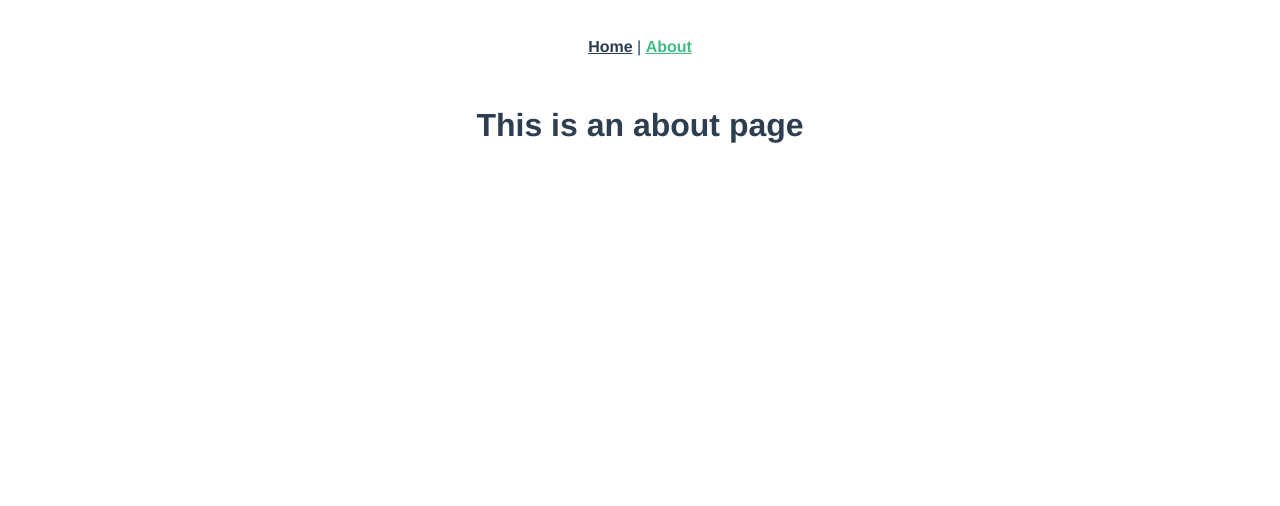
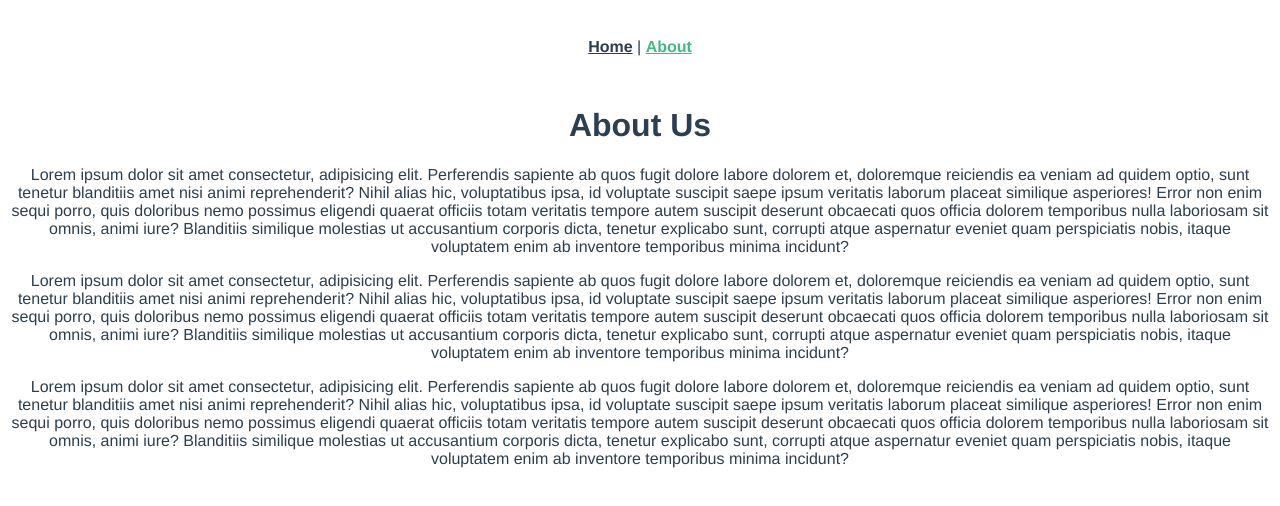
Before and after one commit to Arik096/vue_cli, a Vue app in the folder vue_router_demo/: page /about in a window 1280 px wide. Shown: the top 506 px of the page. Built offline with nearby package versions, Linux system fonts and the light colour scheme.

Commit message:
Update About.vue

```diff
--- a/vue_router_demo/src/views/About.vue
+++ b/vue_router_demo/src/views/About.vue
@@ -1,5 +1,8 @@
 <template>
   <div class="about">
-    <h1>This is an about page</h1>
+    <h1>About Us</h1>
+    <p>Lorem ipsum dolor sit amet consectetur, adipisicing elit. Perferendis sapiente ab quos fugit dolore labore dolorem et, doloremque reiciendis ea veniam ad quidem optio, sunt tenetur blanditiis amet nisi animi reprehenderit? Nihil alias hic, voluptatibus ipsa, id voluptate suscipit saepe ipsum veritatis laborum placeat similique asperiores! Error non enim sequi porro, quis doloribus nemo possimus eligendi quaerat officiis totam veritatis tempore autem suscipit deserunt obcaecati quos officia dolorem temporibus nulla laboriosam sit omnis, animi iure? Blanditiis similique molestias ut accusantium corporis dicta, tenetur explicabo sunt, corrupti atque aspernatur eveniet quam perspiciatis nobis, itaque voluptatem enim ab inventore temporibus minima incidunt?</p>
+    <p>Lorem ipsum dolor sit amet consectetur, adipisicing elit. Perferendis sapiente ab quos fugit dolore labore dolorem et, doloremque reiciendis ea veniam ad quidem optio, sunt tenetur blanditiis amet nisi animi reprehenderit? Nihil alias hic, voluptatibus ipsa, id voluptate suscipit saepe ipsum veritatis laborum placeat similique asperiores! Error non enim sequi porro, quis doloribus nemo possimus eligendi quaerat officiis totam veritatis tempore autem suscipit deserunt obcaecati quos officia dolorem temporibus nulla laboriosam sit omnis, animi iure? Blanditiis similique molestias ut accusantium corporis dicta, tenetur explicabo sunt, corrupti atque aspernatur eveniet quam perspiciatis nobis, itaque voluptatem enim ab inventore temporibus minima incidunt?</p>
+    <p>Lorem ipsum dolor sit amet consectetur, adipisicing elit. Perferendis sapiente ab quos fugit dolore labore dolorem et, doloremque reiciendis ea veniam ad quidem optio, sunt tenetur blanditiis amet nisi animi reprehenderit? Nihil alias hic, voluptatibus ipsa, id voluptate suscipit saepe ipsum veritatis laborum placeat similique asperiores! Error non enim sequi porro, quis doloribus nemo possimus eligendi quaerat officiis totam veritatis tempore autem suscipit deserunt obcaecati quos officia dolorem temporibus nulla laboriosam sit omnis, animi iure? Blanditiis similique molestias ut accusantium corporis dicta, tenetur explicabo sunt, corrupti atque aspernatur eveniet quam perspiciatis nobis, itaque voluptatem enim ab inventore temporibus minima incidunt?</p>
   </div>
 </template>
```
